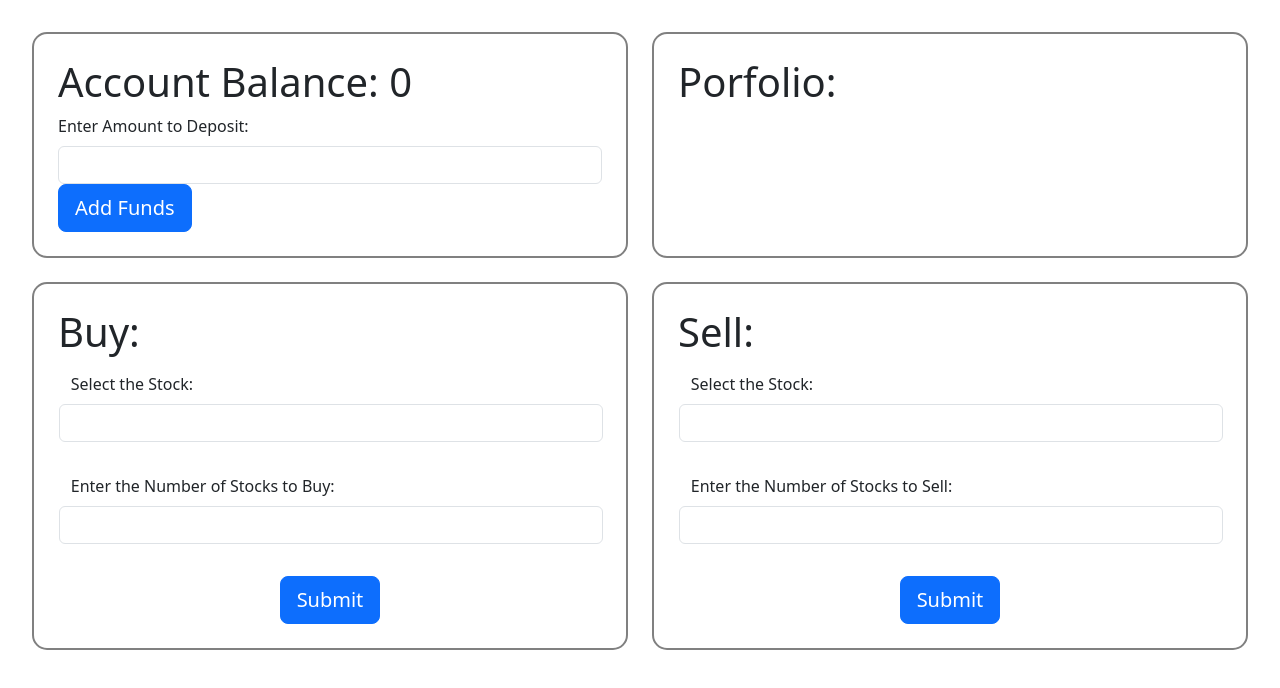
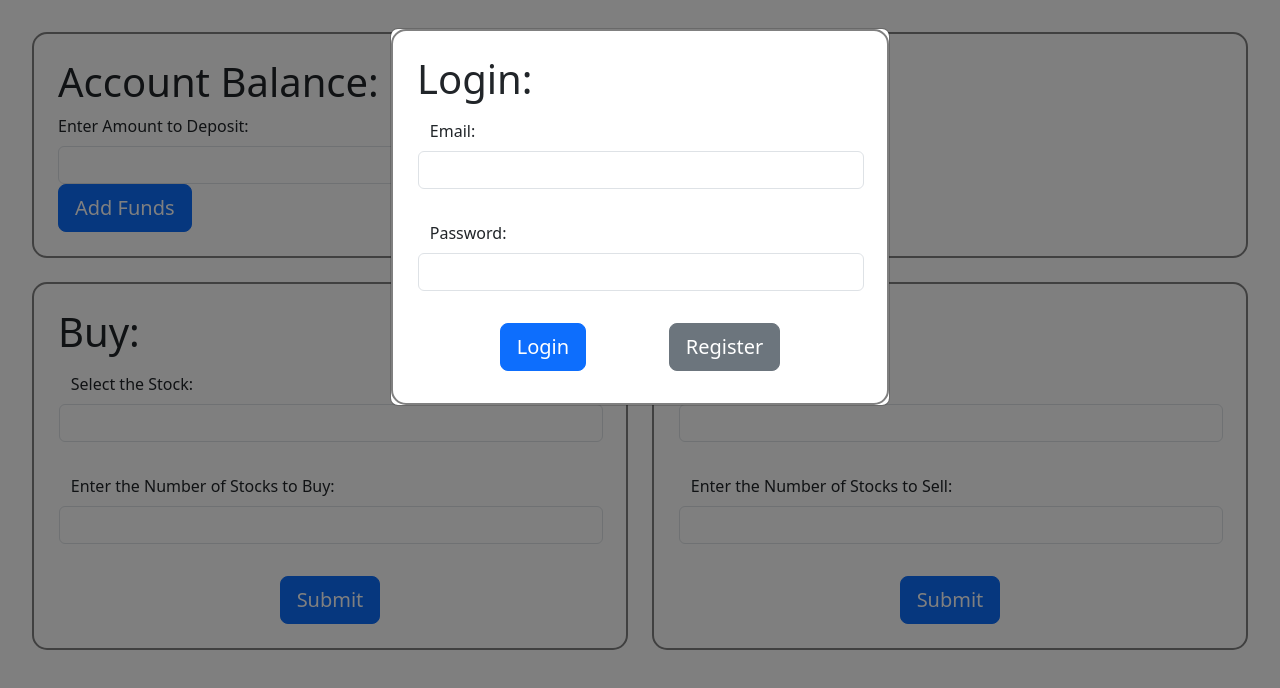
Before and after one commit to nimazareian/raft-consensus, a React (Create React App) app in the folder frontend/: page / in a window 1280 px wide. Shown: the top 688 px of the page. Built offline with nearby package versions, Linux system fonts and the light colour scheme.

Commit message:
some user login functionality

```diff
--- a/frontend/src/App.js
+++ b/frontend/src/App.js
@@ -4,8 +4,12 @@ import AccountComponent from "./components/AccountComponent";
 import PortfolioComponent from "./components/PortfolioComponent";
 import BuyComponent from "./components/BuyComponent";
 import SellComponent from "./components/SellComponent";
+import LoginComponent from "./components/LoginComponent";
+import {createContext} from "react";
 
 import styled from "styled-components";
+import {UserProvider} from "./context/UserContext";
+
 export const Container = styled.div`
   margin: 2em;
   display: grid;
@@ -14,12 +18,16 @@ export const Container = styled.div`
 `
 
 function App() {
+
     return (
         <Container>
-            <AccountComponent></AccountComponent>
-            <PortfolioComponent></PortfolioComponent>
-            <BuyComponent></BuyComponent>
-            <SellComponent></SellComponent>
+            <UserProvider>
+                <AccountComponent></AccountComponent>
+                <PortfolioComponent></PortfolioComponent>
+                <BuyComponent></BuyComponent>
+                <SellComponent></SellComponent>
+                <LoginComponent></LoginComponent>
+            </UserProvider>
         </Container>
     );
 }
--- a/frontend/src/components/BuyComponent.js
+++ b/frontend/src/components/BuyComponent.js
@@ -37,7 +37,7 @@ const BuyComponent = () => {
         // const url = 'http://172.20.0.4:6000/buy'
         fetch(url, {
             method: 'POST',
-            body : JSON.stringify({
+            body: JSON.stringify({
                 "amount": buyRequest.amt,
                 "stock": buyRequest.tickr,
                 "actBalance": 4000
--- /dev/null
+++ b/frontend/src/components/LoginComponent.js
@@ -0,0 +1,107 @@
+import React, {useState} from 'react';
+import styled from "styled-components";
+import {RowWrapper} from "./SellComponent";
+import Form from "react-bootstrap/Form";
+import Modal from 'react-bootstrap/Modal';
+import Button from 'react-bootstrap/Button'
+import Alert from 'react-bootstrap/Alert'
+import {useUserContext} from "../context/UserContext";
+export const LoginWrapper = styled.div`
+  grid-column: span 2;
+  border: 2px solid grey;
+  padding: 1.5rem;
+  border-radius: 15px;
+`
+export const ButtonWrapper = styled.div`
+  display: flex;
+  align-items: center;
+  justify-content: space-evenly;
+`
+export const AlertWrapper = styled.div`
+    margin: 0.5em;
+`
+
+
+const LoginComponent = () => {
+    const {users, addUser, loginUser} = useUserContext();
+    const [showModal, setShowModal] = useState(true);
+    const [showRegisterAlert, setShowRegisterAlert] = useState(false);
+    const [user, setUser] = useState({
+        email: '',
+        password: ''
+    })
+    const [email, setEmail] = useState("");
+    const [password, setPassword] = useState("");
+
+    const updateUser = (e) => {
+        const {value, name} = e.target;
+        setUser({
+            ...user,
+            [name]: value
+        });
+    }
+    const handleLogin = () => {
+        //1. check that user exists in context
+        console.log("OK HANDLING LOGIN FOR THIS USER: " + JSON.stringify(user));
+        console.log(loginUser(user));
+        if(loginUser(user)) {
+            setShowModal(false);
+        } else {
+            console.log("uhh loginUsers failed");
+        }
+        //2. send request to get the users account balance and portfolio
+        //3. get rid of modal
+        // console.log(JSON.stringify(user));
+        // console.log(email);
+        // console.log(password);
+    }
+
+    const handleRegister = () => {
+        //1. add user to context
+        console.log(addUser(user));
+        if(addUser(user)) {
+            //load users info
+            setShowModal(false);
+            // console.log("USER HAS BEEN ADDED");
+        } else {
+            setShowRegisterAlert(true);
+            // console.log("USER ALREADY EXISTS");
+        }
+
+        // console.log(JSON.stringify(users));
+        //2. get rid of modal
+
+        // console.log("OK HANDLING REGISTER");
+        // console.log(JSON.stringify(user));
+        // console.log(email);
+        // console.log(password);
+    }
+
+    return (
+        <Modal show={showModal}>
+            <LoginWrapper>
+                <h1>Login:</h1>
+                <RowWrapper>
+                    <Form.Label>Email:</Form.Label>
+                    <Form.Control onChange={updateUser} name="email" type="text" required/>
+                </RowWrapper>
+
+                <RowWrapper>
+                    <Form.Label>Password:</Form.Label>
+                    <Form.Control onChange={updateUser} name="password" type="password" required/>
+                </RowWrapper>
+                <ButtonWrapper>
+                    <Button size="lg" onClick={handleLogin} variant="primary"> Login </Button>
+                    <Button size="lg" onClick={handleRegister} variant="secondary"> Register </Button>
+                </ButtonWrapper>
+                <AlertWrapper>
+                    <Alert show={showRegisterAlert} variant="danger">
+                        An account for {user.email} already exists!
+                    </Alert>
+                </AlertWrapper>
+            </LoginWrapper>
+        </Modal>
+    );
+};
+
+export default LoginComponent;
--- /dev/null
+++ b/frontend/src/context/UserContext.js
@@ -0,0 +1,45 @@
+import {createContext, useContext, useState} from "react";
+
+export const UserContext = createContext();
+export const UserContextProvider = UserContext.Provider;
+export const useUserContext = () => useContext(UserContext);
+
+export const UserProvider = ({children}) => {
+    const [users, setUsers] = useState([]);
+    const [currUser, setCurrUser] = useState({});
+    const addUser = (user) => {
+        console.log("IN USER PROVIDER addUser");
+        console.log(JSON.stringify(user));
+        if (users.filter(u => u.email === user.email).length === 0) {
+            console.log("returning true from add user");
+            setUsers([...users, user]);
+            return true;
+        }
+        console.log("returning false from add user");
+        return false;
+    }
+
+    const loginUser = (user) => {
+
+        if (users.filter(u => (u.email === user.email) && (u.password === user.password)).length === 1) {
+            setCurrUser(user);
+            console.log("returning true from login user");
+            return true;
+        }
+        console.log("returning false from login user");
+        return false;
+    }
+
+
+    return (
+        <UserContextProvider
+            value={{
+                currUser,
+                users,
+                addUser,
+                loginUser,
+            }}>
+            {children}
+        </UserContextProvider>
+    )
+}
```
